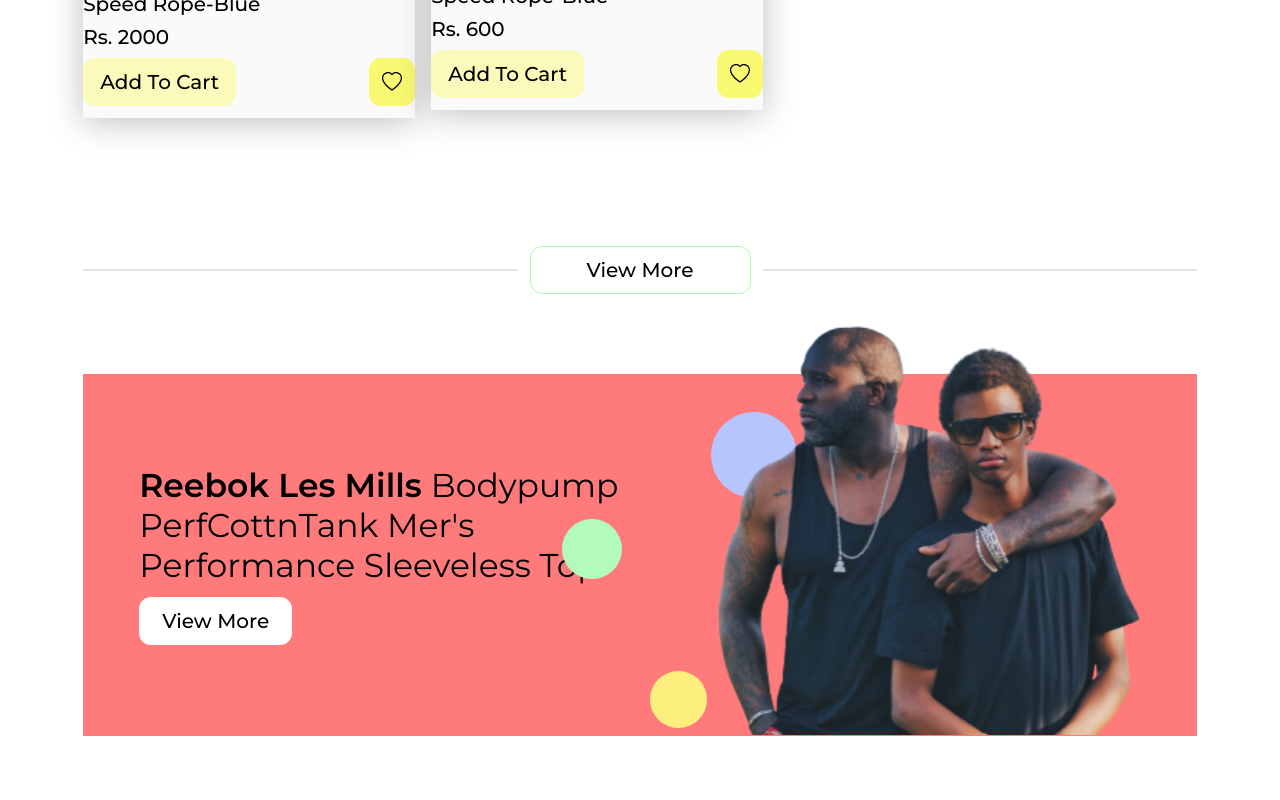
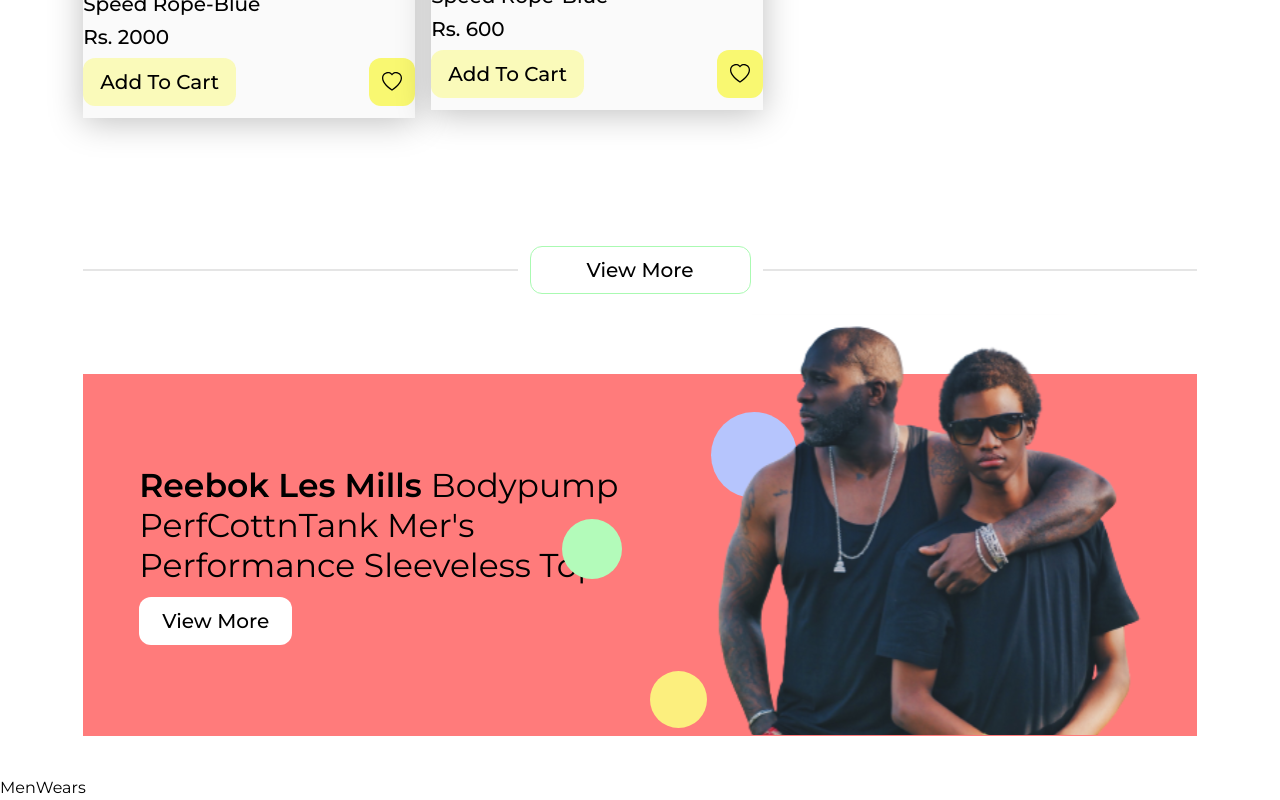
Before and after one commit to gift56/fitness_shop, a React (Vite) app: page / in a window 1280 px wide. Shown: the part 2085-2885 px from the top of the page. Before the commit the page ends 2861 px from the top, so only its background shows below. Built offline with nearby package versions, Linux system fonts and the light colour scheme.

Commit message:
working on mens wears

```diff
--- a/src/App.jsx
+++ b/src/App.jsx
@@ -2,6 +2,7 @@
 import CartCards from "./components/CartCards";
 import Header from "./components/Header";
 import Hero from "./components/Hero";
+import MenWears from "./components/MenWears";
 import Testimonials from "./components/Testimonials";
 import ToolsCards from "./components/ToolsCards";
 
@@ -13,6 +14,7 @@
       <ToolsCards />
       <CartCards />
       <Testimonials />
+      <MenWears />
     </>
   );
 };
--- a/src/components/MenWears.jsx
+++ b/src/components/MenWears.jsx
@@ -2,7 +2,7 @@
 
 const MenWears = () => {
   return (
-    <div>MenWears</div>
+    <section id='men'>MenWears</section>
   )
 }
 
```
